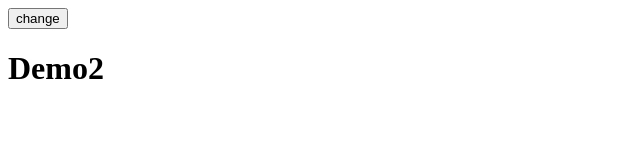
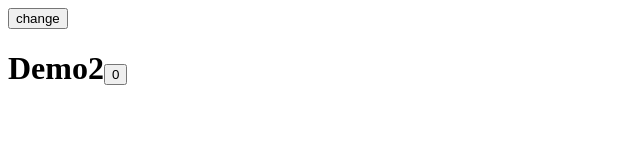
Before and after one commit to wen-haoming/rc-cache, a React (Vite) app in the folder demo/: page / in a window 1280 px wide. Both pictures are taken after a click on the button "change". Shown: the top 160 px of the page, without its empty margins (0-640 px from the left). Built offline with nearby package versions, Linux system fonts and the light colour scheme.

Commit message:
feat:完成核心功能

```diff
--- a/demo/src/App.tsx
+++ b/demo/src/App.tsx
@@ -1,31 +1,22 @@
 import React, { useState } from 'react'
 import { KeepAliveProvider, withKeepAlive } from '../../src/index'
+import Comp1 from './Comp1'
+import Comp2 from './Comp2'
 
-const Comp1 = ()=>{
-    const [count,setCount] = useState(0)
-    return <div>
-        Demo1
-        <input type="text" onChange={(e)=>setCount(e.target.value)} />
-        <h1>{count}</h1>
-    </div>
-}
+const EnhanceComp1  = withKeepAlive(Comp1)
+const EnhanceComp2  = withKeepAlive(Comp2)
 
-const Comp2 = ()=>{
-    return <h1>
-      Demo2
-    </h1>
-}
-
-const App = ()=>{
-    console.log(KeepAliveProvider,withKeepAlive)
-    const [flag,setFlag] = useState(false)
+const App = () => {
+    const [flag, setFlag] = useState(false)
 
     return <div>
         <KeepAliveProvider>
-        <button onClick={()=>setFlag(!flag)}>change</button>
-        {
-            flag?<Comp2/>:<Comp1/>
-        }
+            <>
+                <button onClick={() => setFlag(!flag)}>change</button>
+                {
+                    flag ? <EnhanceComp2 /> : <EnhanceComp1 />
+                }
+            </>
         </KeepAliveProvider>
     </div>
 }
--- /dev/null
+++ b/demo/src/Comp1.tsx
@@ -0,0 +1,14 @@
+
+import React, { useState } from 'react';
+
+export default () => {
+    const [count, setCount] = useState(0)
+    return <div>
+        Demo1
+        <input type="text" onChange={(e) => {
+            setCount(e.target.value);
+            console.log(e.target.value)
+        }} />
+        <h1>{count}</h1>
+    </div>
+}
--- /dev/null
+++ b/demo/src/Comp2.tsx
@@ -0,0 +1,10 @@
+import React, { useState } from 'react'
+
+export default () => {
+    const [count,setCount] = useState(0)
+    return <h1>
+
+        Demo2
+        <button onClick={()=>setCount(count+1)}>{count}</button>
+    </h1>
+}
--- a/package.json
+++ b/package.json
@@ -66,5 +66,8 @@
     "prettier": "^2.3.0",
     "pretty-quick": "^3.1.0",
     "umi-test": "^1.9.6"
+  },
+  "dependencies": {
+    "uuid": "^8.3.2"
   }
 }
--- a/src/KeepAliveProvider.tsx
+++ b/src/KeepAliveProvider.tsx
@@ -1,16 +1,53 @@
 import type { ReactElement } from 'react';
 import React, { useReducer } from 'react';
+import actionTypes from './actionTypes';
 import context from './context';
 import contextReducer from './contextReducer';
-
 interface Props {
   children?: ReactElement;
 }
 
-function KeepAliveProvider(props: Props): ReactElement {
+function KeepAliveProvider(props?: Props): ReactElement {
   const [contextState, dispatch] = useReducer(contextReducer, {});
 
-  return  <context.Provider value={{ contextState, dispatch }}>{props.children}</context.Provider>;
+  const mount = (({ cacheId, element }: { cacheId: string, OldComponent: any }) => {
+    if (!contextState[cacheId]) {
+      dispatch({
+        type: actionTypes.CREATE,
+        payload: {
+          element,
+          cacheId
+        }
+      });
+    }
+  })
+
+  console.log(contextState,'contextState')
+
+  return <context.Provider value={{ contextState, dispatch, mount }}>
+    <>
+    {props!.children}
+    {
+      Object.values(contextState).map(({ cacheId, element }) => {
+
+        return <div id={`ele-${cacheId}`} key={cacheId} ref={(dom) => {
+          let currentState = contextState[cacheId]
+          if (dom && !currentState.doms) {
+            dispatch({
+              type: actionTypes.CREATED,
+              payload: {
+                doms: [...dom.childNodes],
+                cacheId
+              }
+            })
+          }
+        }}>
+          {element}
+        </div>
+      })
+    }
+    </>
+  </context.Provider>;
 }
 
 export default KeepAliveProvider;
--- a/src/actionTypes.ts
+++ b/src/actionTypes.ts
@@ -1,5 +1,7 @@
-export const CREATE = 'CREATE'; // create cache
-export const CREATED = 'CREATED'; // created cache
-export const ACTIVE = 'ACTIVE'; // active cache
+ enum ActionType {
+    CREATE = 'CREATE', // create cache
+    CREATED = 'CREATED', // created cache
+    ACTIVE = 'ACTIVE' // active cache
+}
 
-export type ActionTypes = typeof CREATE | typeof ACTIVE | typeof CREATED;
+export default ActionType
--- a/src/contextReducer.tsx
+++ b/src/contextReducer.tsx
@@ -1,13 +1,29 @@
-import type { ActionTypes } from './actionTypes';
+import ActionTypes from './actionTypes';
 
 function contextReducer(initialState = {}, action: { type: ActionTypes; payload: any }) {
+  const { payload } = action
   switch (action.type) {
-    case 'ACTIVE':
+    case ActionTypes.CREATE:
+      return {
+        ...initialState,
+        [payload.cacheId]: {
+          element: payload.element,
+          status: ActionTypes.CREATE,
+          cacheId:payload.cacheId,
+        }
+      };
+    case ActionTypes.CREATED:
+      return {
+        ...initialState,
+        [payload.cacheId]: {
+          ...initialState[payload.cacheId],
+          doms: payload.doms,
+          cacheId:payload.cacheId
+        }
+      };
+    case ActionTypes.ACTIVE:
       return {};
-    case 'CREATE':
-      return {};
-    case 'CREATED':
-      return {};
+
     default:
       return initialState;
   }
--- a/src/withKeepAlive.tsx
+++ b/src/withKeepAlive.tsx
@@ -1,3 +1,26 @@
-function withKeepAlive() {}
+import React, { useContext, useEffect, useRef } from 'react';
+import context from './context';
+
+function withKeepAlive(OldComponent: any) {
+    const cacheId = Math.floor(Math.random()*1000)
+
+    return function (props) {
+        const divRef = useRef(null)
+        const { contextState, mount,dispatch } = useContext(context)
+
+        useEffect(() => {
+            let currentState = contextState[cacheId];
+            if(currentState && currentState.doms){
+                 let doms = currentState.doms;
+                 doms.forEach(dom=>divRef.current.appendChild(dom));
+            }else{
+                mount({ cacheId, element: <OldComponent {...props} dispatch={dispatch}/> })
+            }
+        }, [contextState, dispatch, mount, props,OldComponent]);
+
+
+        return <div ref={divRef} id={`keep-alive-${cacheId}`} />
+    }
+}
 
 export default withKeepAlive;
```
Also changed, not shown: 1 other file (tests, documents, lock files or other folders).
